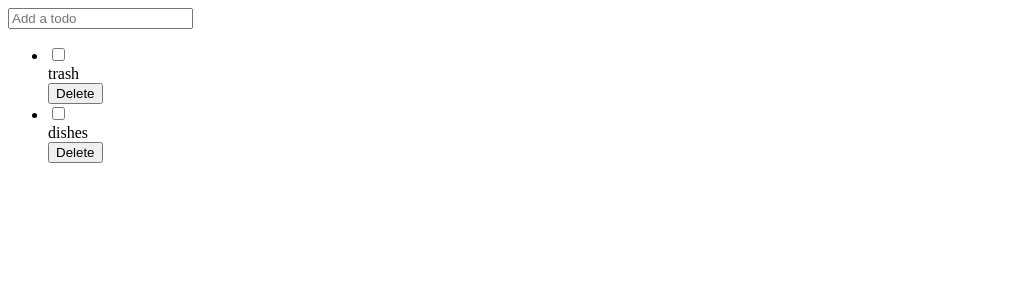
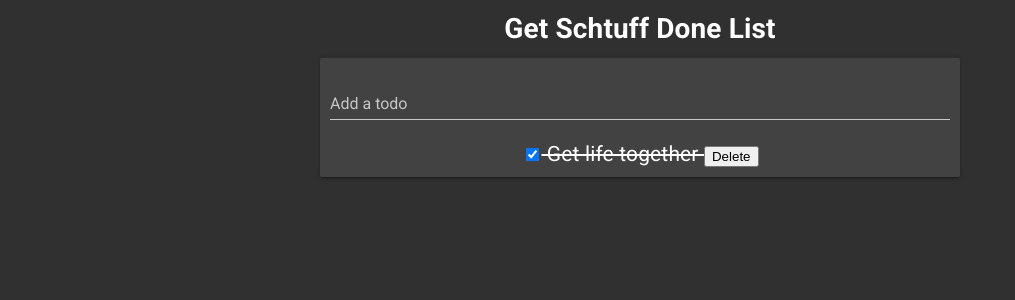
Before and after one commit to tdnicola/Vue-todo, a Vue app: page / in a window 1280 px wide. Shown: the top 300 px of the page, without its empty margins (0-1015 px from the left). Built offline with nearby package versions, Linux system fonts and the light colour scheme.

Commit message:
added some styling to app.

```diff
--- a/package.json
+++ b/package.json
@@ -9,7 +9,8 @@
   },
   "dependencies": {
     "core-js": "^2.6.5",
-    "vue": "^2.6.10"
+    "vue": "^2.6.10",
+    "vue-material": "^1.0.0-beta-11"
   },
   "devDependencies": {
     "@vue/cli-plugin-babel": "^3.9.0",
--- a/public/index.html
+++ b/public/index.html
@@ -5,6 +5,7 @@
     <meta http-equiv="X-UA-Compatible" content="IE=edge">
     <meta name="viewport" content="width=device-width,initial-scale=1.0">
     <link rel="icon" href="<%= BASE_URL %>favicon.ico">
+    <link rel="stylesheet" href="//fonts.googleapis.com/css?family=Roboto:400,500,700,400italic|Material+Icons">
     <title>todo_list</title>
   </head>
   <body>
--- a/src/App.vue
+++ b/src/App.vue
@@ -1,26 +1,31 @@
 <template>
-  <div>
-      <input v-model='currentTodo' @keydown.enter='addTodo(todo)' placeholder='Add a todo'>
-
-      <ul class='todo'>
+  <div class='container'>
+    <h1>Get Schtuff Done List</h1>
+    <md-card class="cardBox">
+        <md-field>
+          <md-input v-model='currentTodo' @keydown.enter='addTodo(todo)' placeholder='Add a todo'></md-input>
+        </md-field>
+          <section>
+            <div class='todoBox'>
               <li v-for='(todo, index) in todos' :key='todo.id'>
                 <input type='checkbox' v-model='todo.completed' >
-            <div>
-              <span
-                class="todo-item-label"
-                :class='{completed: todo.completed}'
-                @dblclick='editTodo(todo)'
-                v-if="!todo.edit">
+
+                    <span class="todo-item-label" :class='{completed: todo.completed}' @dblclick='editTodo(todo)' v-if="!todo.edit">
                         {{todo.label}}
                     </span>
 
-                <input v-else class="todo-item-edit" type="text" v-model='todo.label'>
+                      <md-input v-else class="todo-item-edit" type="text" v-model='todo.label' @blur="doneEdit(todo)" @keyup.enter="doneEdit(todo)" @keyup.escape="doneEdit(todo)">
+
+                      </md-input>
+                <button @click="removeTodo(index)">Delete</button>
+              </li>
+            </div>
+          </section>
+        </md-card>
+<!-- WORKOUT INFO -->
+
   </div>
 
-          <button @click="removeTodo(index)">Delete</button>
-        </li>
-      </ul>
-  </div>
 </template>
 
 <script>
@@ -32,16 +37,11 @@ export default {
       todos: [
         {
           'id': 1,
-          'label': 'trash',
-          'completed': false,
+          'label': 'Get life together',
+          'completed': true,
           'edit': false
         },
-          {
-          'id': 2,
-          'label': 'dishes',
-          'completed': false,
-          'edit': false
-        },
+
       ],
       currentTodo: '',
       editedTodo: null
@@ -49,6 +49,10 @@ export default {
   },
   methods: {
       addTodo() {
+
+        if (this.currentTodo.trim() == 0) {
+          return
+        }
         this.todos.push({
           id:this.todos.length,
           label: this.currentTodo,
@@ -63,6 +67,9 @@ export default {
       },
       editTodo(todo) {
         todo.edit = true
+      },
+      doneEdit(todo) {
+        todo.edit = false
       }
   }
 }
@@ -70,17 +77,26 @@ export default {
 
 <style>
 #app {
-  font-family: 'Avenir', Helvetica, Arial, sans-serif;
-  -webkit-font-smoothing: antialiased;
-  -moz-osx-font-smoothing: grayscale;
+  font-family: 'Roboto', Helvetica, Arial, sans-serif;
+}
+
+li {
+  list-style: none;
+}
+.container {
+  width: 50%;
+  margin: auto;
   text-align: center;
-  color: #2c3e50;
-  margin-top: 60px;
 }
 
 .completed {
   text-decoration: line-through;
 }
-
+.todoBox {
+  font-size: 1.5em;
+}
+.cardBox {
+padding: 10px;
+}
 
 </style>
--- a/src/main.js
+++ b/src/main.js
@@ -1,5 +1,11 @@
 import Vue from 'vue'
 import App from './App.vue'
+import VueMaterial from 'vue-material';
+// import { MdField, MdToolbar } from 'vue-material/dist/components';
+import 'vue-material/dist/vue-material.min.css'
+import 'vue-material/dist/theme/default-dark.css'
+
+Vue.use(VueMaterial);
 
 Vue.config.productionTip = false
 
```
Also changed, not shown: 1 other file (tests, documents, lock files or other folders). Lines whose indentation alone changed are shown as unchanged.
